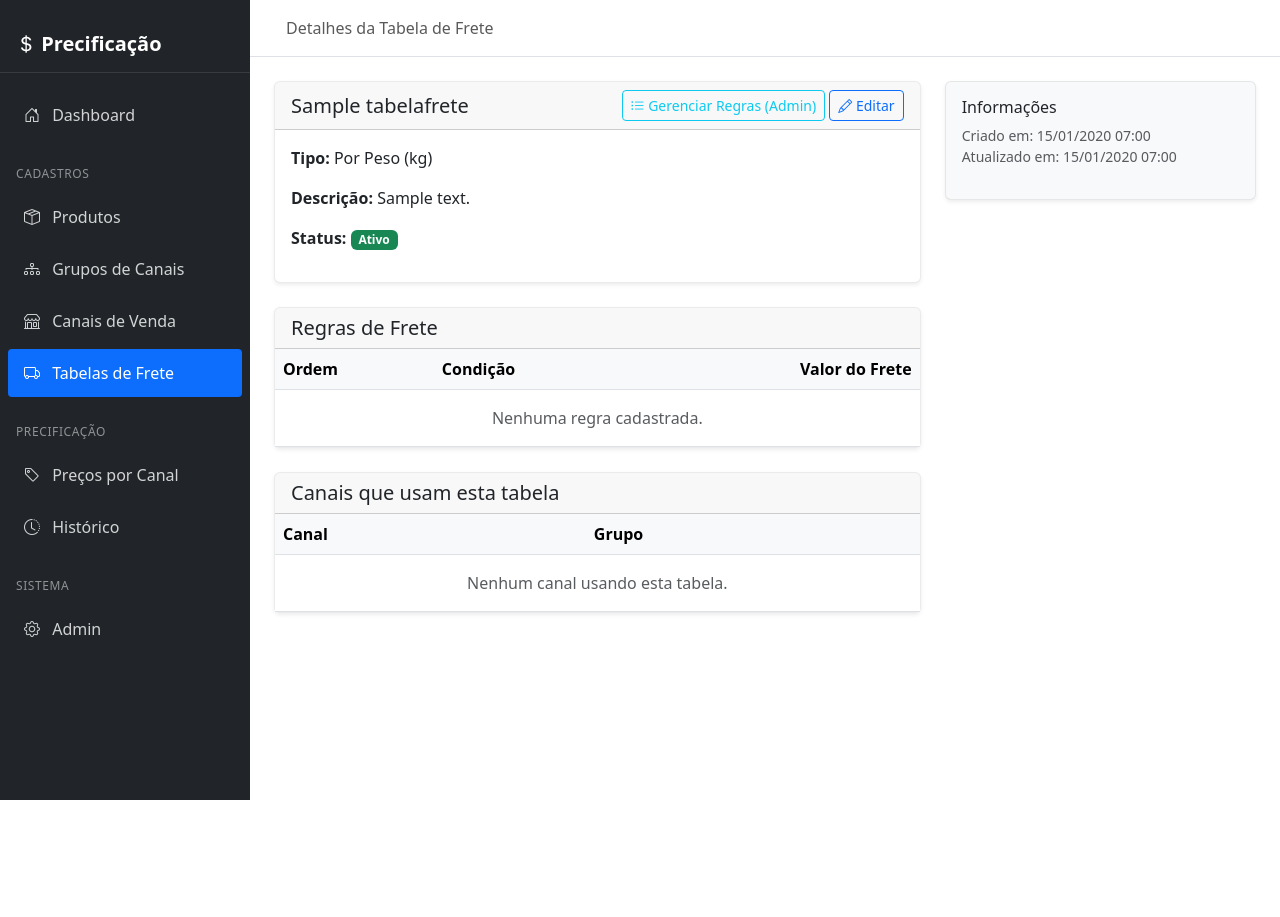
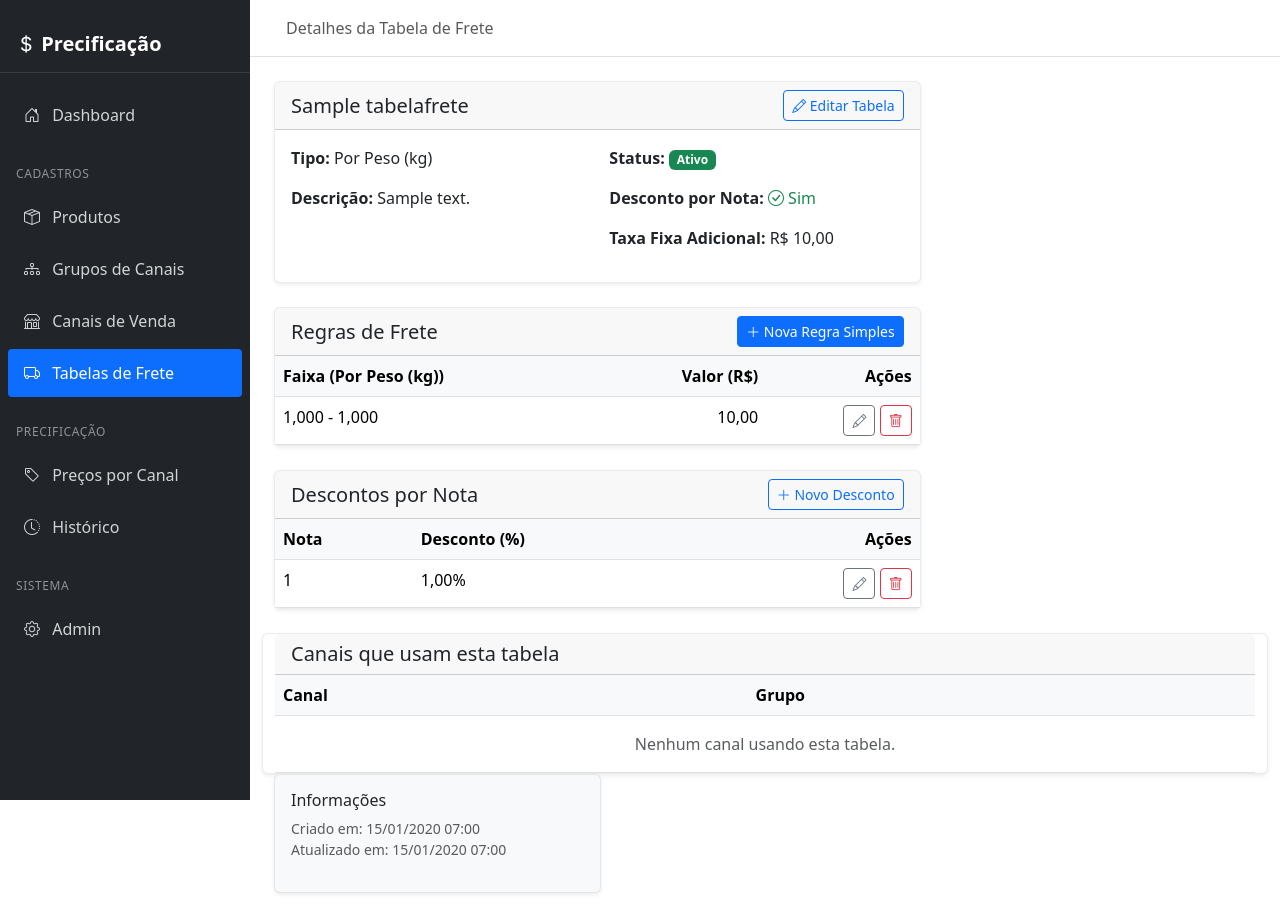
Before and after one commit to KaueSobreira/Precos, a Django app: page /fretes/1/ in a window 1280 px wide. Before the commit the page ends 800 px from the top, so only its background shows below. Run offline with Django 5.2, Linux system fonts and the light colour scheme; tables that the repository leaves empty hold one stand-in row (values such as "Sample post").

Commit message:
feat: Expand Tabela Frete functionality with new rules and discount management
- Added bulk editing, creation, update, and deletion views for RegraFreteMatriz and RegraFreteSimples.
- Introduced discount management for TabelaFrete with corresponding views and templates.
- Updated TabelaFreteDetailView to display rules and discounts dynamically based on the table type.
- Enhanced templates for better user experience in managing freight rules and discounts.
- Created new templates for rule and discount forms, including confirmation for deletions.

```diff
--- a/tabela_frete/urls.py
+++ b/tabela_frete/urls.py
@@ -2,9 +2,26 @@ from django.urls import path
 from . import views
 
 urlpatterns = [
+    # Tabela Frete
     path('', views.TabelaFreteListView.as_view(), name='tabela_frete_list'),
     path('nova/', views.TabelaFreteCreateView.as_view(), name='tabela_frete_create'),
     path('<int:pk>/', views.TabelaFreteDetailView.as_view(), name='tabela_frete_detail'),
     path('<int:pk>/editar/', views.TabelaFreteUpdateView.as_view(), name='tabela_frete_update'),
     path('<int:pk>/excluir/', views.TabelaFreteDeleteView.as_view(), name='tabela_frete_delete'),
+
+    # Regras Matriz
+    path('<int:tabela_pk>/regras-matriz/bulk/', views.RegrasMatrizBulkEditView.as_view(), name='regras_matriz_bulk_edit'),
+    path('<int:tabela_pk>/regras-matriz/nova/', views.RegraMatrizCreateView.as_view(), name='regra_matriz_create'),
+    path('regras-matriz/<int:pk>/editar/', views.RegraMatrizUpdateView.as_view(), name='regra_matriz_update'),
+    path('regras-matriz/<int:pk>/excluir/', views.RegraMatrizDeleteView.as_view(), name='regra_matriz_delete'),
+
+    # Regras Simples
+    path('<int:tabela_pk>/regras-simples/nova/', views.RegraSimplesCreateView.as_view(), name='regra_simples_create'),
+    path('regras-simples/<int:pk>/editar/', views.RegraSimplesUpdateView.as_view(), name='regra_simples_update'),
+    path('regras-simples/<int:pk>/excluir/', views.RegraSimplesDeleteView.as_view(), name='regra_simples_delete'),
+
+    # Descontos
+    path('<int:tabela_pk>/descontos/novo/', views.DescontoCreateView.as_view(), name='desconto_create'),
+    path('descontos/<int:pk>/editar/', views.DescontoUpdateView.as_view(), name='desconto_update'),
+    path('descontos/<int:pk>/excluir/', views.DescontoDeleteView.as_view(), name='desconto_delete'),
 ]
--- a/tabela_frete/views.py
+++ b/tabela_frete/views.py
@@ -1,8 +1,53 @@
-from django.shortcuts import render, redirect
-from django.views.generic import ListView, DetailView, CreateView, UpdateView, DeleteView
+from django.shortcuts import render, redirect, get_object_or_404
+from django.views.generic import ListView, DetailView, CreateView, UpdateView, DeleteView, View
 from django.contrib import messages
 from django.urls import reverse_lazy, reverse
-from .models import TabelaFrete, TabelaTaxa
+from django.forms import modelformset_factory
+from .models import TabelaFrete, RegraFreteMatriz, RegraFreteSimples, DescontoNotaVendedor
+
+# --- Tabela Frete ---
+
+class RegrasMatrizBulkEditView(View):
+    template_name = 'tabela_frete/regras_bulk_edit.html'
+
+    def get(self, request, tabela_pk):
+        tabela = get_object_or_404(TabelaFrete, pk=tabela_pk)
+        RegraFormSet = modelformset_factory(
+            RegraFreteMatriz,
+            fields=['ordem', 'peso_inicio', 'peso_fim', 'preco_inicio', 'preco_fim', 'valor_frete', 'ativo'],
+            extra=0,
+            can_delete=True
+        )
+        formset = RegraFormSet(queryset=RegraFreteMatriz.objects.filter(tabela=tabela).order_by('ordem', 'peso_inicio'))
+        return render(request, self.template_name, {'tabela': tabela, 'formset': formset})
+
+    def post(self, request, tabela_pk):
+        tabela = get_object_or_404(TabelaFrete, pk=tabela_pk)
+        RegraFormSet = modelformset_factory(
+            RegraFreteMatriz,
+            fields=['ordem', 'peso_inicio', 'peso_fim', 'preco_inicio', 'preco_fim', 'valor_frete', 'ativo'],
+            extra=0,
+            can_delete=True
+        )
+        # É importante passar o queryset no POST também para garantir a integridade dos IDs
+        formset = RegraFormSet(request.POST, queryset=RegraFreteMatriz.objects.filter(tabela=tabela).order_by('ordem', 'peso_inicio'))
+
+        if formset.is_valid():
+            instances = formset.save(commit=False)
+            for instance in instances:
+                instance.tabela = tabela
+                instance.save()
+            for obj in formset.deleted_objects:
+                obj.delete()
+            messages.success(request, 'Regras atualizadas com sucesso!')
+            return redirect('tabela_frete_detail', pk=tabela.pk)
+        else:
+            print("--- Formset Errors ---")
+            print(formset.errors)
+            print(formset.non_form_errors())
+            messages.error(request, 'Erro ao salvar. Verifique os campos.')
+
+        return render(request, self.template_name, {'tabela': tabela, 'formset': formset})
 
 class TabelaFreteListView(ListView):
     model = TabelaFrete
@@ -14,16 +59,26 @@ class TabelaFreteDetailView(DetailView):
     template_name = 'canais_vendas/tabela_frete_detail.html'
     context_object_name = 'tabela'
 
+    def get_context_data(self, **kwargs):
+        context = super().get_context_data(**kwargs)
+        if self.object.tipo == 'matriz':
+            context['regras'] = self.object.regras_matriz.all().order_by('ordem', 'peso_inicio')
+        else:
+            context['regras'] = self.object.regras_simples.all().order_by('inicio')
+
+        context['descontos'] = self.object.descontos_nota.all().order_by('nota')
+        return context
+
 class TabelaFreteCreateView(CreateView):
     model = TabelaFrete
     template_name = 'canais_vendas/tabela_frete_form.html'
-    fields = ['nome', 'tipo', 'descricao', 'ativo', 'suporta_nota_vendedor']
+    fields = ['nome', 'tipo', 'descricao', 'ativo', 'suporta_nota_vendedor', 'adicionar_taxa_fixa', 'valor_taxa_fixa']
     success_url = reverse_lazy('tabela_frete_list')
 
 class TabelaFreteUpdateView(UpdateView):
     model = TabelaFrete
     template_name = 'canais_vendas/tabela_frete_form.html'
-    fields = ['nome', 'tipo', 'descricao', 'ativo', 'suporta_nota_vendedor']
+    fields = ['nome', 'tipo', 'descricao', 'ativo', 'suporta_nota_vendedor', 'adicionar_taxa_fixa', 'valor_taxa_fixa']
     def get_success_url(self):
         return reverse('tabela_frete_detail', kwargs={'pk': self.object.pk})
 
@@ -31,3 +86,134 @@ class TabelaFreteDeleteView(DeleteView):
     model = TabelaFrete
     template_name = 'canais_vendas/tabela_frete_confirm_delete.html'
     success_url = reverse_lazy('tabela_frete_list')
+
+
+# --- Regra Matriz ---
+
+class RegraMatrizCreateView(CreateView):
+    model = RegraFreteMatriz
+    template_name = 'tabela_frete/regra_form.html'
+    fields = ['ordem', 'peso_inicio', 'peso_fim', 'preco_inicio', 'preco_fim', 'valor_frete', 'ativo']
+
+    def dispatch(self, request, *args, **kwargs):
+        self.tabela = get_object_or_404(TabelaFrete, pk=kwargs['tabela_pk'])
+        return super().dispatch(request, *args, **kwargs)
+
+    def form_valid(self, form):
+        form.instance.tabela = self.tabela
+        return super().form_valid(form)
+
+    def get_context_data(self, **kwargs):
+        context = super().get_context_data(**kwargs)
+        context['tabela'] = self.tabela
+        context['titulo'] = "Nova Regra Matriz"
+        return context
+
+    def get_success_url(self):
+        return reverse('tabela_frete_detail', kwargs={'pk': self.tabela.pk})
+
+class RegraMatrizUpdateView(UpdateView):
+    model = RegraFreteMatriz
+    template_name = 'tabela_frete/regra_form.html'
+    fields = ['ordem', 'peso_inicio', 'peso_fim', 'preco_inicio', 'preco_fim', 'valor_frete', 'ativo']
+
+    def get_context_data(self, **kwargs):
+        context = super().get_context_data(**kwargs)
+        context['tabela'] = self.object.tabela
+        context['titulo'] = "Editar Regra Matriz"
+        return context
+
+    def get_success_url(self):
+        return reverse('tabela_frete_detail', kwargs={'pk': self.object.tabela.pk})
+
+class RegraMatrizDeleteView(DeleteView):
+    model = RegraFreteMatriz
+    template_name = 'tabela_frete/regra_confirm_delete.html'
+
+    def get_success_url(self):
+        return reverse('tabela_frete_detail', kwargs={'pk': self.object.tabela.pk})
+
+
+# --- Regra Simples ---
+
+class RegraSimplesCreateView(CreateView):
+    model = RegraFreteSimples
+    template_name = 'tabela_frete/regra_simples_form.html'
+    fields = ['inicio', 'fim', 'valor_frete', 'ativo']
+
+    def dispatch(self, request, *args, **kwargs):
+        self.tabela = get_object_or_404(TabelaFrete, pk=kwargs['tabela_pk'])
+        return super().dispatch(request, *args, **kwargs)
+
+    def form_valid(self, form):
+        form.instance.tabela = self.tabela
+        return super().form_valid(form)
+
+    def get_context_data(self, **kwargs):
+        context = super().get_context_data(**kwargs)
+        context['tabela'] = self.tabela
+        context['titulo'] = f"Nova Regra ({self.tabela.get_tipo_display()})"
+        return context
+
+    def get_success_url(self):
+        return reverse('tabela_frete_detail', kwargs={'pk': self.tabela.pk})
+
+class RegraSimplesUpdateView(UpdateView):
+    model = RegraFreteSimples
+    template_name = 'tabela_frete/regra_simples_form.html'
+    fields = ['inicio', 'fim', 'valor_frete', 'ativo']
+
+    def get_context_data(self, **kwargs):
+        context = super().get_context_data(**kwargs)
+        context['tabela'] = self.object.tabela
+        context['titulo'] = "Editar Regra"
+        return context
+
+    def get_success_url(self):
+        return reverse('tabela_frete_detail', kwargs={'pk': self.object.tabela.pk})
+
+class RegraSimplesDeleteView(DeleteView):
+    model = RegraFreteSimples
+    template_name = 'tabela_frete/regra_confirm_delete.html'
+
+    def get_success_url(self):
+        return reverse('tabela_frete_detail', kwargs={'pk': self.object.tabela.pk})
+
+
+# --- Desconto Nota ---
+
+class DescontoCreateView(CreateView):
+    model = DescontoNotaVendedor
+    template_name = 'tabela_frete/desconto_form.html'
+    fields = ['nota', 'percentual_desconto']
+
+    def dispatch(self, request, *args, **kwargs):
+        self.tabela = get_object_or_404(TabelaFrete, pk=kwargs['tabela_pk'])
+        return super().dispatch(request, *args, **kwargs)
+
+    def form_valid(self, form):
+        form.instance.tabela = self.tabela
+        return super().form_valid(form)
+
+    def get_context_data(self, **kwargs):
+        context = super().get_context_data(**kwargs)
+        context['tabela'] = self.tabela
+        return context
+
+    def get_success_url(self):
+        return reverse('tabela_frete_detail', kwargs={'pk': self.tabela.pk})
+
+class DescontoUpdateView(UpdateView):
+    model = DescontoNotaVendedor
+    template_name = 'tabela_frete/desconto_form.html'
+    fields = ['nota', 'percentual_desconto']
+
+    def get_success_url(self):
+        return reverse('tabela_frete_detail', kwargs={'pk': self.object.tabela.pk})
+
+class DescontoDeleteView(DeleteView):
+    model = DescontoNotaVendedor
+    template_name = 'tabela_frete/regra_confirm_delete.html'
+
+    def get_success_url(self):
+        return reverse('tabela_frete_detail', kwargs={'pk': self.object.tabela.pk})
--- a/templates/canais_vendas/tabela_frete_detail.html
+++ b/templates/canais_vendas/tabela_frete_detail.html
@@ -10,17 +10,18 @@
             <div class="card-header d-flex justify-content-between align-items-center">
                 <h5 class="mb-0">{{ tabela.nome }}</h5>
                 <div>
-                    <a href="{% url 'admin:tabela_frete_tabelafrete_change' tabela.pk %}" class="btn btn-sm btn-outline-info" target="_blank">
-                        <i class="bi bi-list-ul"></i> Gerenciar Regras (Admin)
-                    </a>
                     <a href="{% url 'tabela_frete_update' tabela.pk %}" class="btn btn-sm btn-outline-primary">
-                        <i class="bi bi-pencil"></i> Editar
+                        <i class="bi bi-pencil"></i> Editar Tabela
                     </a>
                 </div>
             </div>
             <div class="card-body">
+                <div class="row">
+                    <div class="col-md-6">
                         <p><strong>Tipo:</strong> {{ tabela.get_tipo_display }}</p>
-                <p><strong>Descrição:</strong> {{ tabela.descricao|default:"Sem descrição" }}</p>
+                        <p><strong>Descrição:</strong> {{ tabela.descricao|default:"-" }}</p>
+                    </div>
+                    <div class="col-md-6">
                         <p><strong>Status:</strong>
                             {% if tabela.ativo %}
                             <span class="badge bg-success">Ativo</span>
@@ -28,56 +29,123 @@
                             <span class="badge bg-secondary">Inativo</span>
                             {% endif %}
                         </p>
+                        <p><strong>Desconto por Nota:</strong>
+                            {% if tabela.suporta_nota_vendedor %}
+                            <span class="text-success"><i class="bi bi-check-circle"></i> Sim</span>
+                            {% else %}
+                            <span class="text-muted"><i class="bi bi-x-circle"></i> Não</span>
+                            {% endif %}
+                        </p>
+                        <p><strong>Taxa Fixa Adicional:</strong>
+                            {% if tabela.adicionar_taxa_fixa %}
+                                R$ {{ tabela.valor_taxa_fixa }}
+                            {% else %}
+                                -
+                            {% endif %}
+                        </p>
+                    </div>
+                </div>
             </div>
         </div>
 
+        <!-- Regras de Frete -->
         <div class="card mb-4">
-            <div class="card-header">
+            <div class="card-header d-flex justify-content-between align-items-center">
                 <h5 class="mb-0">Regras de Frete</h5>
+                {% if tabela.tipo == 'matriz' %}
+                    <a href="{% url 'regras_matriz_bulk_edit' tabela.pk %}" class="btn btn-sm btn-success">
+                        <i class="bi bi-table"></i> Edição em Massa
+                    </a>
+                {% else %}
+                    <a href="{% url 'regra_simples_create' tabela.pk %}" class="btn btn-sm btn-primary">
+                        <i class="bi bi-plus-lg"></i> Nova Regra Simples
+                    </a>
+                {% endif %}
             </div>
             <div class="card-body p-0">
                 <table class="table table-hover mb-0">
                     <thead>
                         <tr>
+                            {% if tabela.tipo == 'matriz' %}
                                 <th>Ordem</th>
-                            <th>Condição</th>
-                            <th class="text-end">Valor do Frete</th>
+                                <th>Peso (kg)</th>
+                                <th>Preço (R$)</th>
+                            {% else %}
+                                <th>Faixa ({{ tabela.get_tipo_display }})</th>
+                            {% endif %}
+                            <th class="text-end">Valor (R$)</th>
+                            <th class="text-end">Ações</th>
                         </tr>
                     </thead>
                     <tbody>
+                        {% for regra in regras %}
+                        <tr>
                             {% if tabela.tipo == 'matriz' %}
-                            {% for regra in tabela.regras_matriz.all %}
-                            <tr>
                                 <td>{{ regra.ordem }}</td>
-                                <td>{{ regra }}</td>
-                                <td class="text-end">R$ {{ regra.valor_frete|floatformat:2 }}</td>
+                                <td>{{ regra.peso_inicio|default:"0" }} - {{ regra.peso_fim|default:"∞" }}</td>
+                                <td>{{ regra.preco_inicio|default:"0" }} - {{ regra.preco_fim|default:"∞" }}</td>
+                                <td class="text-end">{{ regra.valor_frete }}</td>
+                                <td class="text-end">
+                                    <a href="{% url 'regra_matriz_update' regra.pk %}" class="btn btn-sm btn-outline-secondary"><i class="bi bi-pencil"></i></a>
+                                    <a href="{% url 'regra_matriz_delete' regra.pk %}" class="btn btn-sm btn-outline-danger"><i class="bi bi-trash"></i></a>
+                                </td>
+                            {% else %}
+                                <td>{{ regra.inicio|default:"0" }} - {{ regra.fim|default:"∞" }}</td>
+                                <td class="text-end">{{ regra.valor_frete }}</td>
+                                <td class="text-end">
+                                    <a href="{% url 'regra_simples_update' regra.pk %}" class="btn btn-sm btn-outline-secondary"><i class="bi bi-pencil"></i></a>
+                                    <a href="{% url 'regra_simples_delete' regra.pk %}" class="btn btn-sm btn-outline-danger"><i class="bi bi-trash"></i></a>
+                                </td>
+                            {% endif %}
                         </tr>
                         {% empty %}
                         <tr>
-                                <td colspan="3" class="text-center text-muted py-3">
-                                    Nenhuma regra cadastrada.
-                                </td>
+                            <td colspan="5" class="text-center text-muted py-3">Nenhuma regra cadastrada.</td>
                         </tr>
                         {% endfor %}
-                        {% else %}
-                            {# Fallback para legado se houver #}
-                            {% for regra in tabela.regras.all %}
+                    </tbody>
+                </table>
+            </div>
+        </div>
+
+        <!-- Descontos por Nota -->
+        {% if tabela.suporta_nota_vendedor %}
+        <div class="card mb-4">
+            <div class="card-header d-flex justify-content-between align-items-center">
+                <h5 class="mb-0">Descontos por Nota</h5>
+                <a href="{% url 'desconto_create' tabela.pk %}" class="btn btn-sm btn-outline-primary">
+                    <i class="bi bi-plus-lg"></i> Novo Desconto
+                </a>
+            </div>
+            <div class="card-body p-0">
+                <table class="table table-hover mb-0">
+                    <thead>
                         <tr>
-                                <td>{{ regra.ordem }}</td>
-                                <td>{{ regra }}</td>
-                                <td class="text-end">R$ {{ regra.valor_frete|floatformat:2 }}</td>
+                            <th>Nota</th>
+                            <th>Desconto (%)</th>
+                            <th class="text-end">Ações</th>
+                        </tr>
+                    </thead>
+                    <tbody>
+                        {% for desconto in descontos %}
+                        <tr>
+                            <td>{{ desconto.get_nota_display }}</td>
+                            <td>{{ desconto.percentual_desconto }}%</td>
+                            <td class="text-end">
+                                <a href="{% url 'desconto_update' desconto.pk %}" class="btn btn-sm btn-outline-secondary"><i class="bi bi-pencil"></i></a>
+                                <a href="{% url 'desconto_delete' desconto.pk %}" class="btn btn-sm btn-outline-danger"><i class="bi bi-trash"></i></a>
+                            </td>
                         </tr>
                         {% empty %}
                         <tr>
-                                <td colspan="3" class="text-center text-muted py-3">
-                                    Nenhuma regra cadastrada.
-                                </td>
+                            <td colspan="3" class="text-center text-muted py-3">Nenhum desconto configurado.</td>
                         </tr>
                         {% endfor %}
-                        {% endif %}
                     </tbody>
                 </table>
             </div>
+        </div>
+        {% endif %}
     </div>
 
         <div class="card">
```
Also changed, not shown: templates/tabela_frete/desconto_form.html (added, +46 -0 lines), templates/tabela_frete/regra_confirm_delete.html (added, +27 -0 lines), templates/tabela_frete/regra_form.html (added, +99 -0 lines), templates/tabela_frete/regra_simples_form.html (added, +54 -0 lines), templates/tabela_frete/regras_bulk_edit.html (added, +170 -0 lines). Lines whose indentation alone changed are shown as unchanged.
